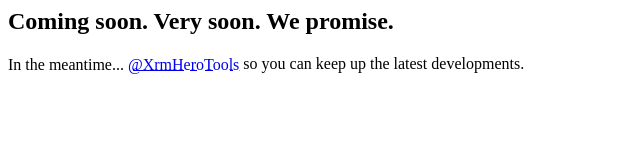
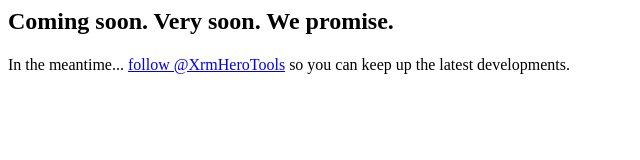
Before and after one commit to XrmHeroTools/xrmherotools.github.io, a plain HTML site: page index.html in a window 1280 px wide. Shown: the whole page, without its empty margins (0-640 px from the left). Drawn offline with Linux system fonts and the light colour scheme.

Commit message:
Update index.html

```diff
--- a/index.html
+++ b/index.html
@@ -12,8 +12,8 @@
     <h2>Coming soon. Very soon. We promise.</h2>
     <div>
         <span>In the meantime... </span>
-        <a href="https://twitter.com/XrmHeroTools?ref_src=twsrc%5Etfw" class="twitter-follow-button" data-size="large" data-show-count="false" />
-        <span>@XrmHeroTools</a> so you can keep up the latest developments.</span>
+        <a href="https://twitter.com/XrmHeroTools?ref_src=twsrc%5Etfw" class="twitter-follow-button" data-size="large" data-show-count="false">follow @XrmHeroTools</a>
+        <span> so you can keep up the latest developments.</span>
         <script async src="https://platform.twitter.com/widgets.js" charset="utf-8"></script>
     </div>
 </body>
```
